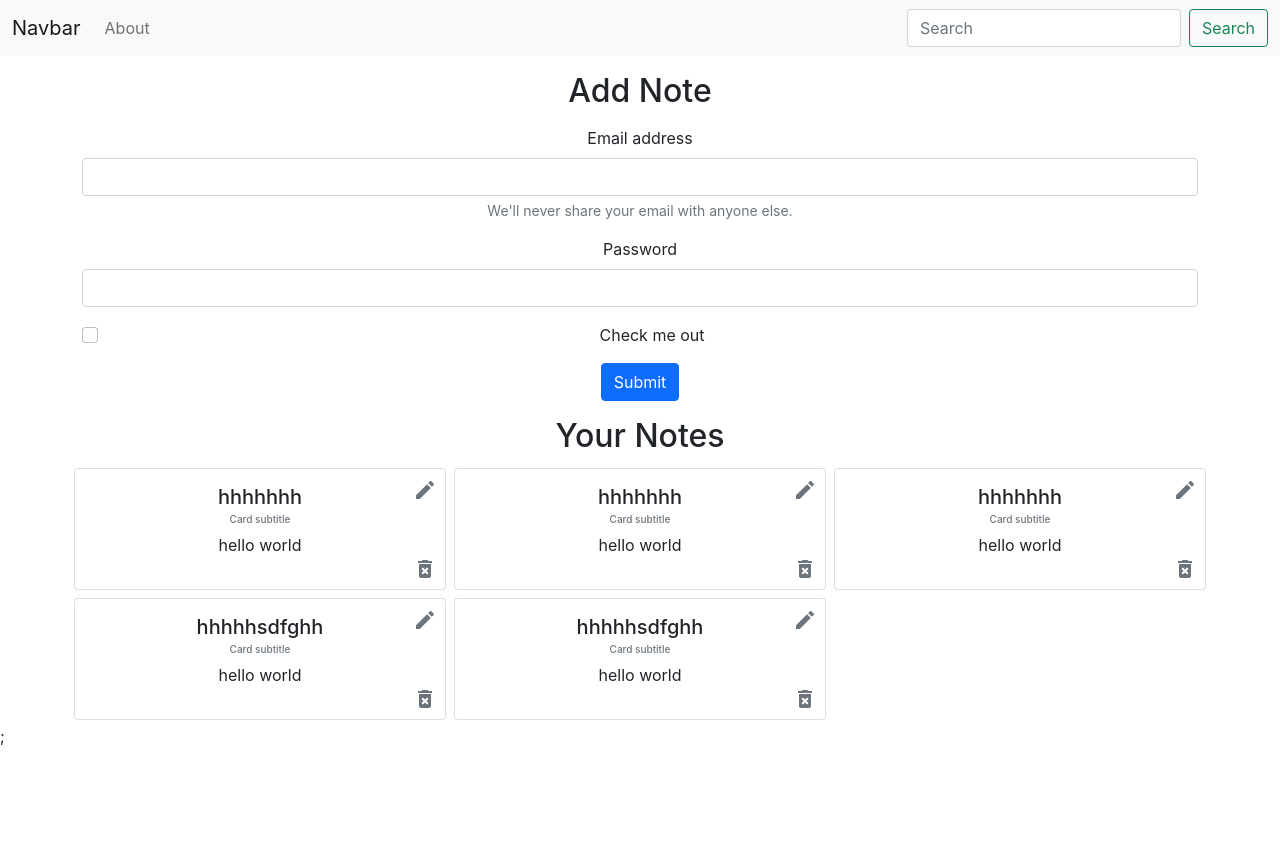
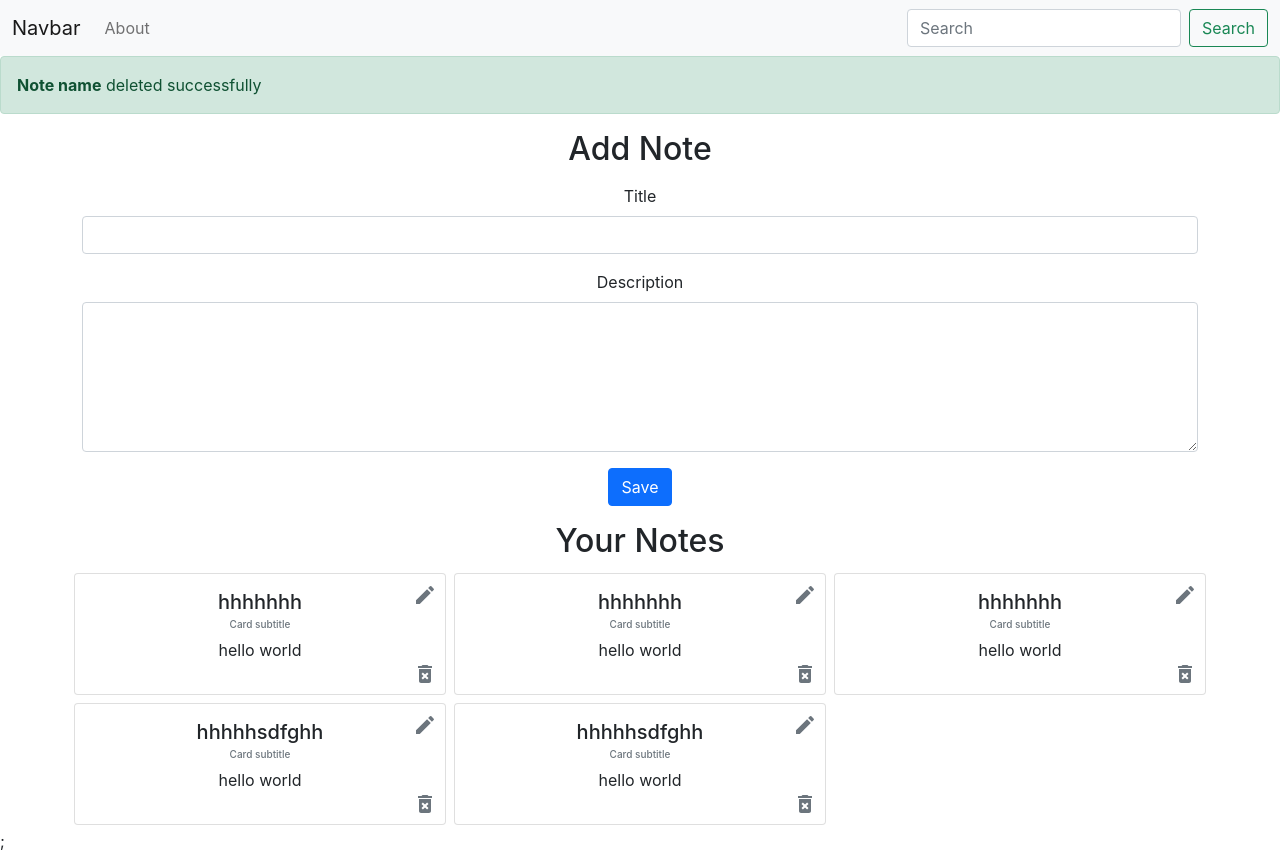
Before and after one commit to Hiteshsukhwani29/iNotebook, a React (Create React App) app: page / in a window 1280 px wide. Before the commit the page ends 800 px from the top, so only its background shows below. Built offline with nearby package versions, Linux system fonts and the light colour scheme.

Commit message:
create add note

```diff
--- a/src/App.js
+++ b/src/App.js
@@ -9,12 +9,14 @@ import {
   Route
 } from 'react-router-dom';
 import NoteState from './context/notes/NoteState';
+import Alert from './components/Alert';
 
 function App() {
   return (
     <NoteState>
       <Router>
         <Navbar />
+        <Alert type="success" alert_title="Note name" alert_desc="deleted successfully"/>
         <div className='App'>
           <Switch>
             <Route exact path='/'>
--- a/src/components/Alert.js
+++ b/src/components/Alert.js
@@ -0,0 +1,11 @@
+import React from 'react'
+
+function Alert({alert_title,alert_desc,type}) {
+    return (
+        <div className={`alert alert-${type}`} role="alert">
+            <strong>{alert_title}</strong> {alert_desc}
+        </div>
+    )
+}
+
+export default Alert
--- a/src/components/home/Home.js
+++ b/src/components/home/Home.js
@@ -1,32 +1,12 @@
 import React from 'react';
+import AddNote from '../notes/AddNote';
 import Notes from '../notes/Notes';
 
 function Home() {
 
   return (
     <div className='home'>
-      <div className='home-addnote container my-3'>
-      <h2>Add Note</h2>
-      <form className='my-3'>
-        <div className="mb-3">
-          <label htmlFor="exampleInputEmail1" className="form-label">Email address</label>
-          <input type="email" className="form-control" id="exampleInputEmail1" aria-describedby="emailHelp"/>
-            <div id="emailHelp" className="form-text">We'll never share your email with anyone else.</div>
-        </div>
-        <div className="mb-3">
-          <label htmlFor="exampleInputPassword1" className="form-label">Password</label>
-          <input type="password" className="form-control" id="exampleInputPassword1"/>
-        </div>
-        <div className="mb-3 form-check">
-          <input type="checkbox" className="form-check-input" id="exampleCheck1"/>
-            <label className="form-check-label" htmlFor="exampleCheck1">Check me out</label>
-        </div>
-        <button type="submit" className="btn btn-primary">Submit</button>
-      </form>
-      </div>
-
-      <Notes/>
-
+      <Notes />
     </div>
   )
 }
--- /dev/null
+++ b/src/components/notes/AddNote.js
@@ -0,0 +1,39 @@
+import { WrapText } from '@material-ui/icons';
+import React, { useContext, useState } from 'react';
+import NoteContext from '../../context/notes/NoteContext';
+
+function AddNote() {
+
+    const context = useContext(NoteContext);
+    const {addnote} = context;
+
+    const [note,setnote] = useState({title:"",desc:"",tag:"general"});
+
+    const savenote=(e)=>{
+        e.preventDefault();
+        addnote(note.title,note.desc,note.tag);
+    }
+
+    const onchange=(e)=>{
+        setnote({...note,[e.target.name]:e.target.value});
+    }
+
+    return (
+        <div>
+            <h2>Add Note</h2>
+            <form className='my-3'>
+                <div className="mb-3">
+                    <label className="form-label">Title</label>
+                    <input type="text" className="form-control" onChange={onchange} name="title"/>
+                </div>
+                <div className="mb-3">
+                    <label className="form-label">Description</label>
+                    <textarea type="text" className="form-control text-wrap" style={{height:"150px"}} onChange={onchange} name="desc" />
+                </div>
+                <button type="submit" className="btn btn-primary" onClick={savenote}>Save</button>
+            </form>
+        </div>
+    )
+}
+
+export default AddNote
--- a/src/components/notes/Notes.js
+++ b/src/components/notes/Notes.js
@@ -1,5 +1,6 @@
 import React, { useContext } from 'react';
 import NoteContext from '../../context/notes/NoteContext';
+import AddNote from './AddNote';
 import NoteItem from './NoteItem';
 
 function Notes() {
@@ -8,14 +9,19 @@ function Notes() {
     const { notes, setnotes } = context;
 
     return (
+        <>
+            <div className='home-addnote container my-3'>
+                <AddNote />
+            </div>
             <div className='container'>
                 <h2>Your Notes</h2>
                 <div className='row'>
                     {notes.map((note) => {
-                    return <NoteItem title={note.title} description={note.description} />
+                        return <NoteItem key={note._id} title={note.title} description={note.description} />
                     })}
                 </div>
             </div>
+        </>
     )
 }
 
--- a/src/context/notes/NoteState.js
+++ b/src/context/notes/NoteState.js
@@ -48,8 +48,24 @@ const NoteState = (props) => {
 
       const [notes, setnotes] = useState(n);
 
+      const addnote=(title,desc,tag)=>{
+        console.log(`working , Working${title}`);
+        const note = {
+          "_id": "6208d7cdb94213e2r4537d96",
+          "user": "61ffa37b3fb056781ef2185",
+          "title": title,
+          "description":desc,
+          "tag":tag
+        }
+        setnotes(notes.concat(note));
+      }
+
+      const deletenote=(id)=>{
+        setnotes(notes);
+      }
+
     return (
-        <NoteContext.Provider value={{notes,setnotes}}>
+        <NoteContext.Provider value={{notes,addnote}}>
             {props.children};
         </NoteContext.Provider>
     )
```
Lines whose indentation alone changed are shown as unchanged.
